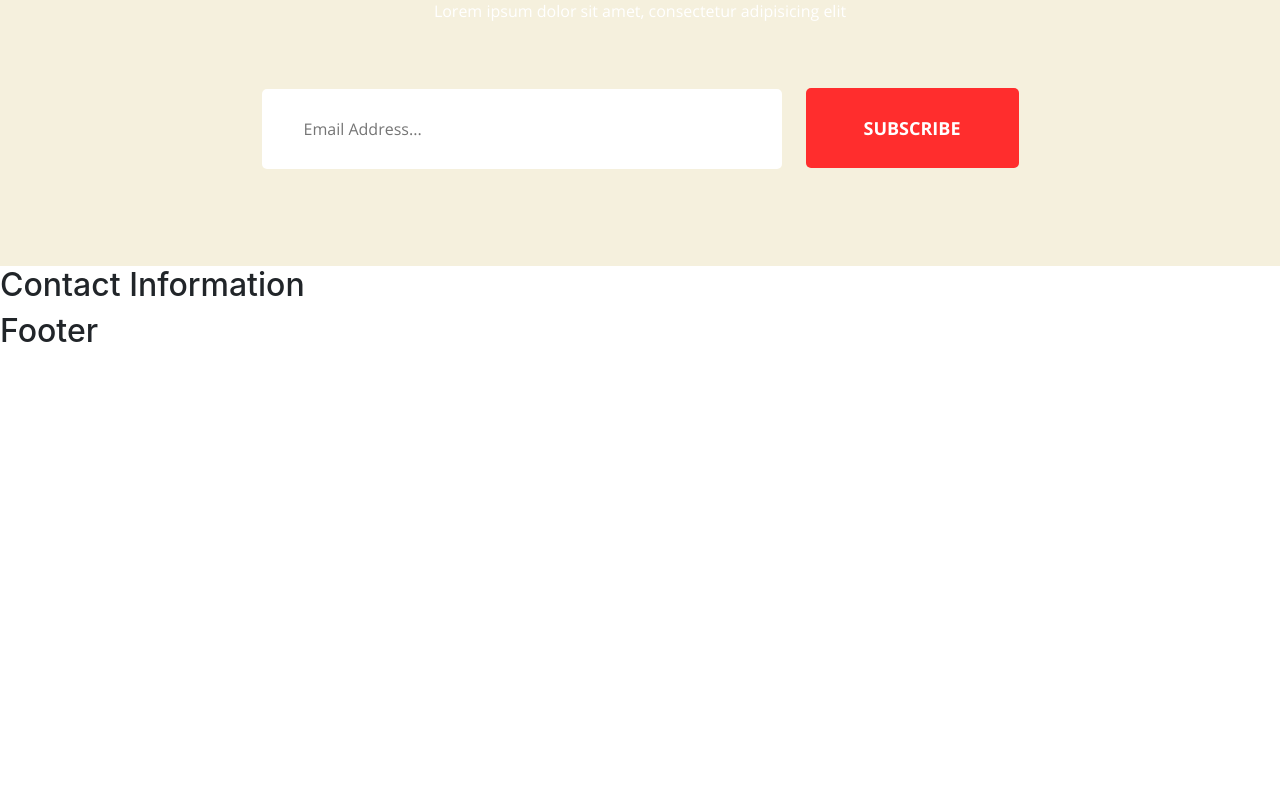
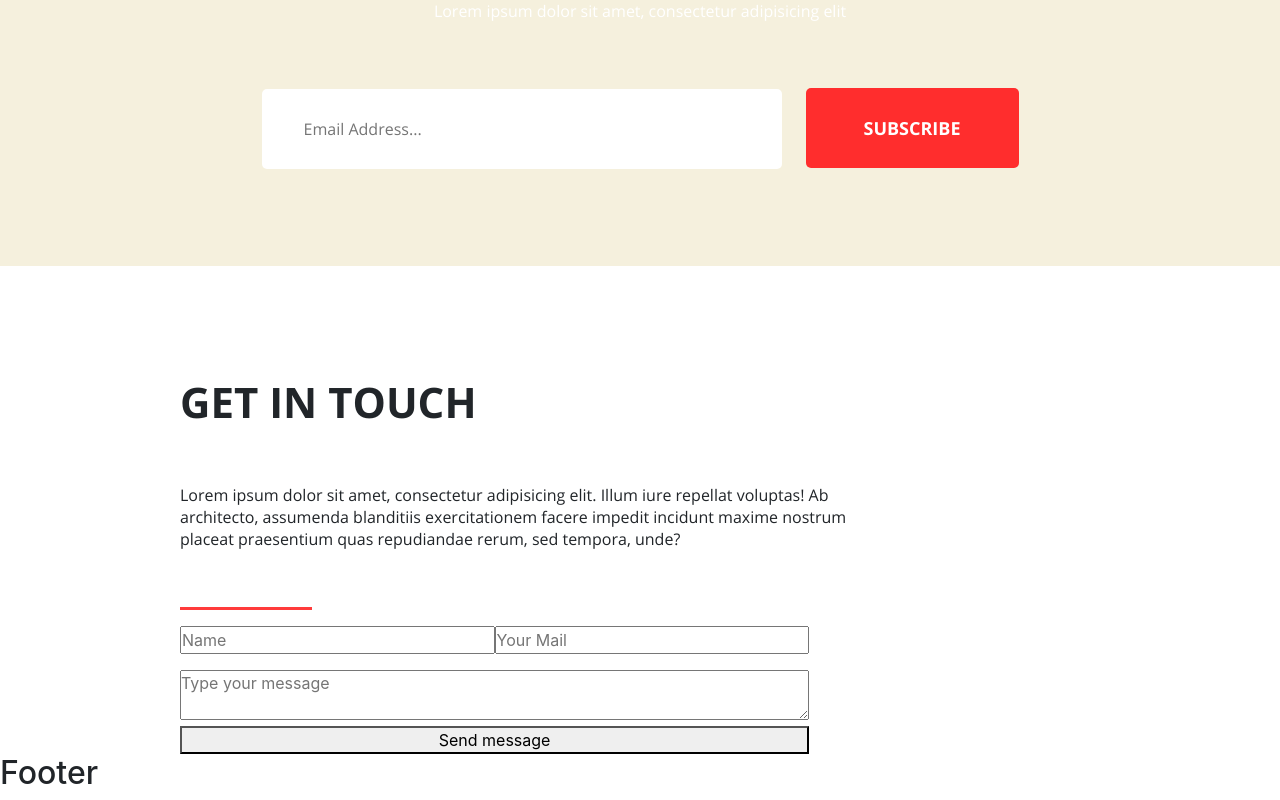
Before and after one commit to RoRElessar/hw_8, a React (Create React App) app: page / in a window 1280 px wide. Shown: the part 3891-4691 px from the top of the page. Before the commit the page ends 4250 px from the top, so only its background shows below. Built offline with nearby package versions, Linux system fonts and the light colour scheme.

Commit message:
start with contact information block

```diff
--- a/src/components/contact-information/ContactInformation.js
+++ b/src/components/contact-information/ContactInformation.js
@@ -4,9 +4,28 @@ import './ContactInformation.scss'
 class ContactInformation extends Component {
   render () {
     return (
-      <div>
-        <h2>Contact Information</h2>
-      </div>
+      <section className="contact-information">
+        <h2>Get in touch</h2>
+        <p>
+          Lorem ipsum dolor sit amet, consectetur adipisicing elit. Illum iure repellat voluptas! Ab architecto,
+          assumenda blanditiis exercitationem facere impedit incidunt maxime nostrum placeat praesentium quas
+          repudiandae rerum, sed tempora, unde?
+        </p>
+
+        <div className="row">
+          <div className="col-lg-7">
+            <form action="">
+              <div className="form-group">
+                <input type="text" placeholder="Name"/>
+                <input type="email" placeholder="Your Mail"/>
+              </div>
+              <textarea placeholder="Type your message"/>
+              <button type="submit">Send message</button>
+            </form>
+          </div>
+          <div className="col-lg-5"></div>
+        </div>
+      </section>
     )
   }
 }
--- a/src/components/contact-information/ContactInformation.scss
+++ b/src/components/contact-information/ContactInformation.scss
@@ -0,0 +1,47 @@
+.contact-information {
+  padding-top: 107px;
+  padding-left: 180px;
+
+  h2 {
+    font: 42px 'OpenSans-Bold', sans-serif;
+    text-transform: uppercase;
+    margin-bottom: 0;
+  }
+
+  p {
+    font: 16px 'OpenSans-Regular', sans-serif;
+    max-width: 720px;
+    margin-top: 54px;
+
+    &:after {
+      content: '';
+      display: block;
+      width: 132px;
+      height: 3px;
+      background-color: #ff3b3b;
+      margin-top: 57px;
+    }
+  }
+
+  form {
+
+    .form-group {
+      display: flex;
+      justify-content: space-between;
+
+      input {
+        width: 337px;
+      }
+
+    }
+
+    textarea {
+      width: 100%;
+    }
+
+    button {
+      width: 100%;
+    }
+
+  }
+}
```
Also changed, not shown: src/components/spinner/Spinner.js (deleted, +0 -14 lines), src/components/spinner/Spinner.scss (deleted).
